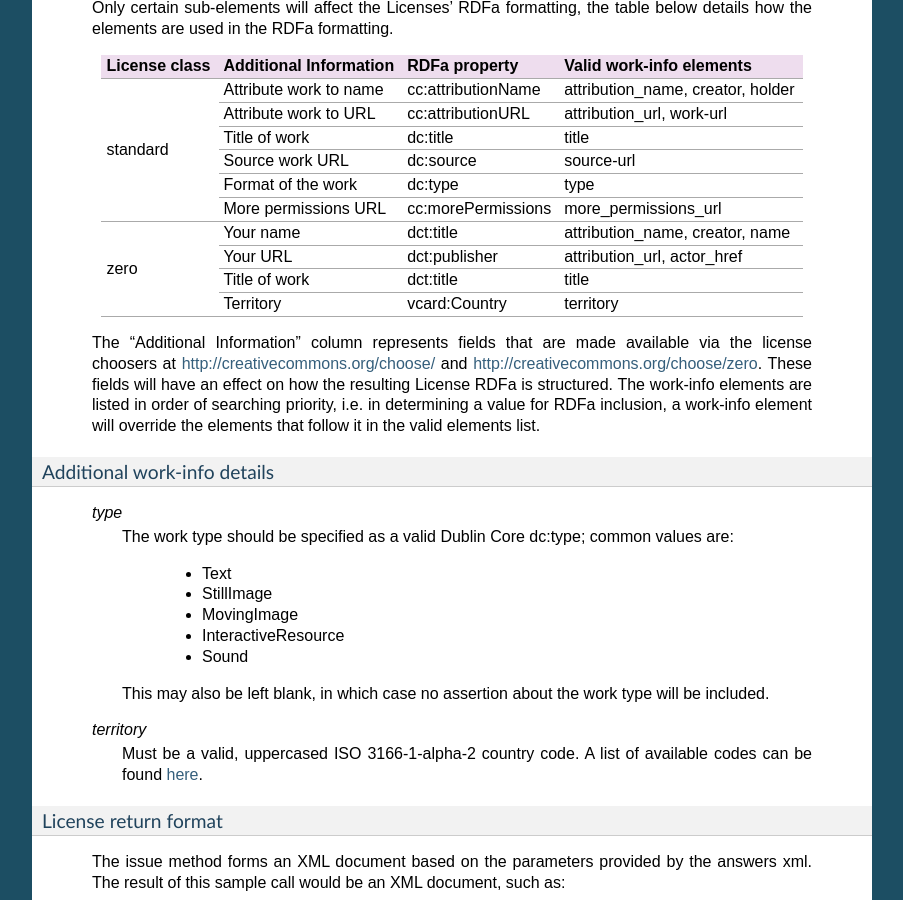
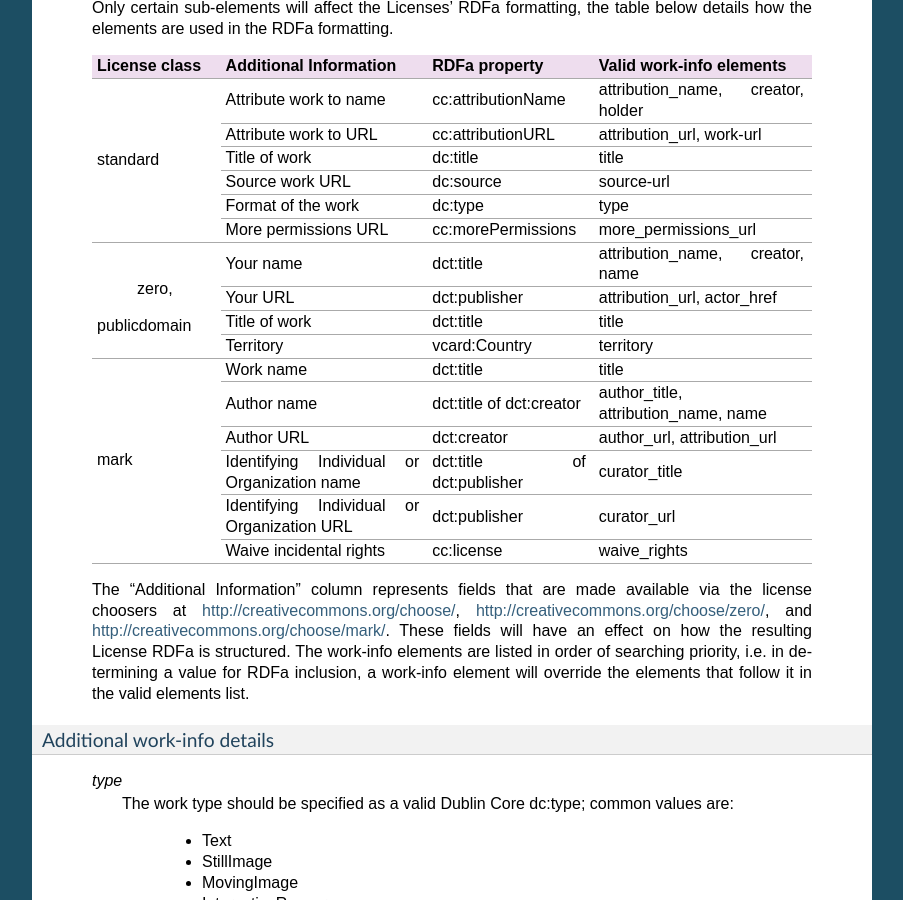
Before and after one commit to cc-archive/cc.api, a Sphinx documentation site: the page built from docs/readme_staging.rst, in a window 1280 px wide and 900 px high, scrolled down 3896 px. Shown: the whole window, without its empty margins (198-1101 px from the left). Built offline with Sphinx 7.4.7, drawn with Linux system fonts in a browser that asks for light colours.

Commit message:
Work info paramters for the mark license class

```diff
--- a/docs/readme_staging.rst
+++ b/docs/readme_staging.rst
@@ -234,21 +234,37 @@ Providing work information
   +---------------+------------------------+--------------------+---------------------------------+
   |               | Your name              | dct:title          | attribution_name, creator,      |
   |               |                        |                    | name                            |
-  |               +------------------------+--------------------+---------------------------------+
-  |     zero      | Your URL               | dct:publisher      | attribution_url, actor_href     |
+  |     zero,     +------------------------+--------------------+---------------------------------+
+  | publicdomain  | Your URL               | dct:publisher      | attribution_url, actor_href     |
   |               +------------------------+--------------------+---------------------------------+
   |               | Title of work          | dct:title          | title                           |
   |               +------------------------+--------------------+---------------------------------+
   |               | Territory              | vcard:Country      | territory                       |
   +---------------+------------------------+--------------------+---------------------------------+
+  |               | Work name              | dct:title          | title                           |
+  |               +------------------------+--------------------+---------------------------------+
+  |               | Author name            | dct:title of       | author_title, attribution_name, |
+  |               |                        | dct:creator        | name                            |
+  |               +------------------------+--------------------+---------------------------------+
+  |               | Author URL             | dct:creator        | author_url, attribution_url     |
+  |     mark      +------------------------+--------------------+---------------------------------+
+  |               | Identifying Individual | dct:title of       | curator_title                   |
+  |               | or Organization name   | dct:publisher      |                                 |
+  |               +------------------------+--------------------+---------------------------------+
+  |               | Identifying Individual | dct:publisher      | curator_url                     |
+  |               | or Organization URL    |                    |                                 |
+  |               +------------------------+--------------------+---------------------------------+
+  |               | Waive incidental rights| cc:license         | waive_rights                    |
+  +---------------+------------------------+--------------------+---------------------------------+
 
   The "Additional Information" column represents fields that are made available
-  via the license choosers at http://creativecommons.org/choose/ and
-  http://creativecommons.org/choose/zero. These fields will have an effect on how
-  the resulting License RDFa is structured. The work-info elements are listed in
-  order of searching priority, i.e. in determining a value for RDFa inclusion,
-  a work-info element will override the elements that follow it in the valid elements
-  list.
+  via the license choosers at http://creativecommons.org/choose/,
+  http://creativecommons.org/choose/zero/, and http://creativecommons.org/choose/mark/.
+  These fields will have an effect on how the resulting License RDFa is structured.
+  The work-info elements are listed in order of searching priority, i.e. in determining
+  a value for RDFa inclusion, a work-info element will override the elements that
+  follow it in the valid elements list.
+
 
 Additional work-info details
 ----------------------------
```
Also changed, not shown: 2 other files.
